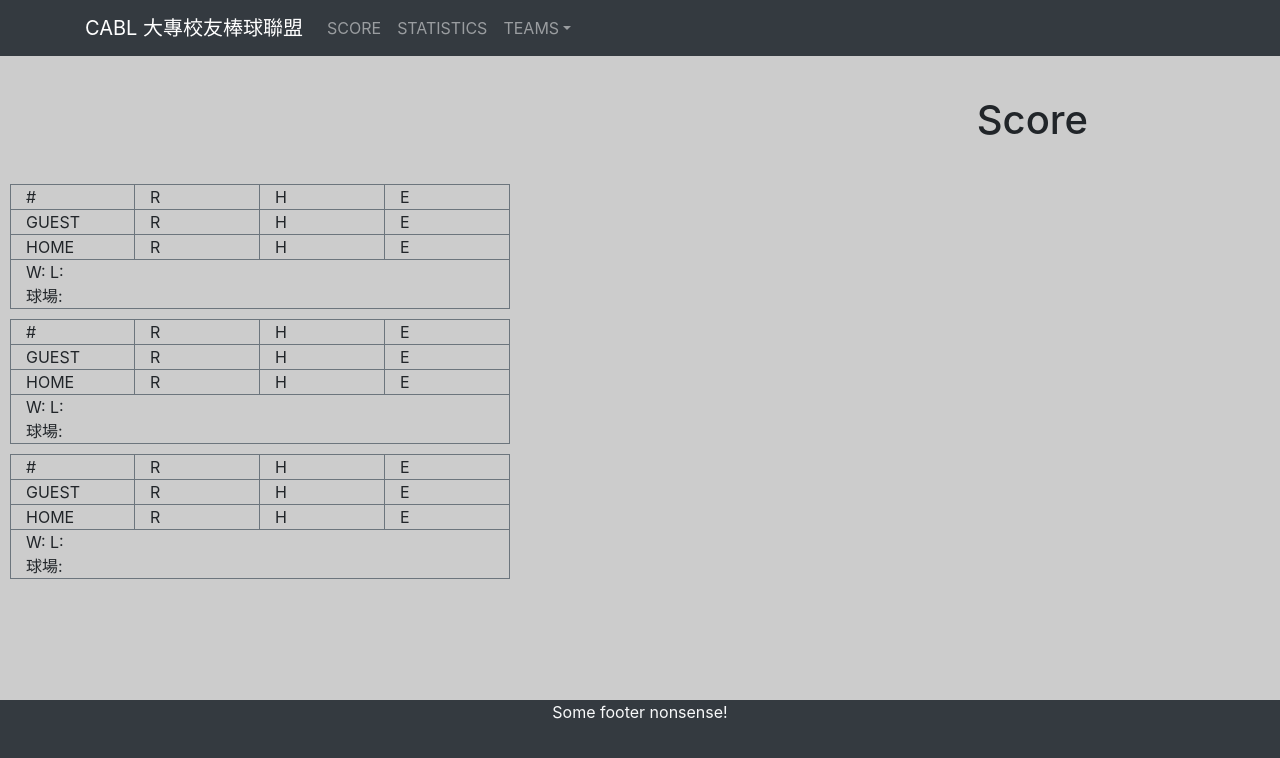
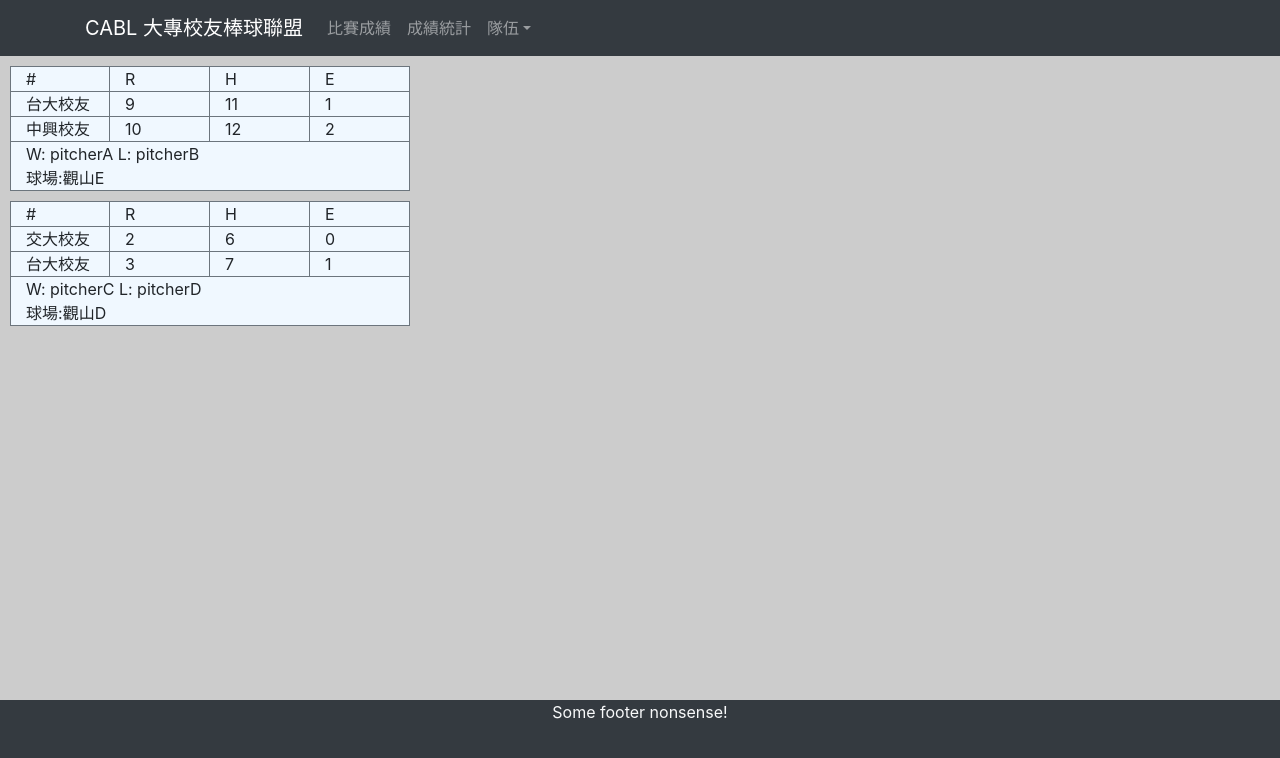
Before and after one commit to ShanyuJung/CABL, a React (Create React App) app: page /Score in a window 1280 px wide. Shown: the top 758 px of the page. Built offline with nearby package versions, Linux system fonts and the light colour scheme.

Commit message:
scoreBox update

```diff
--- a/src/components/Layout/NavbarComp.js
+++ b/src/components/Layout/NavbarComp.js
@@ -23,12 +23,12 @@ const NavbarComp = () => {
             <Navbar.Collapse id="basic-navbar-nav">
               <Nav className="me-auto">
                 <Nav.Link as={Link} to={"/Score"}>
-                  SCORE
+                  比賽成績
                 </Nav.Link>
                 <Nav.Link as={Link} to={"/Statistics"}>
-                  STATISTICS
+                  成績統計
                 </Nav.Link>
-                <NavDropdown title="TEAMS" id="basic-nav-dropdown">
+                <NavDropdown title="隊伍" id="basic-nav-dropdown">
                   <Teams />
                 </NavDropdown>
               </Nav>
--- a/src/components/Score/Score.js
+++ b/src/components/Score/Score.js
@@ -1,12 +1,13 @@
 import ScoreBox from "../UI/ScoreBox";
+import scoreData from "./ScoreData.json";
+import classes from "./Score.module.css";
 
 const Score = () => {
   return (
-    <div>
-      <h1>Score</h1>
-      <ScoreBox />
-      <ScoreBox />
-      <ScoreBox />
+    <div className={classes.score}>
+      {scoreData.map((gameData) => (
+        <ScoreBox data={gameData} key={gameData.gameNumber} />
+      ))}
     </div>
   );
 };
--- /dev/null
+++ b/src/components/Score/Score.module.css
@@ -0,0 +1,6 @@
+.score {
+  width: 100%;
+  padding: auto;
+  margin: auto;
+  display: inline-block;
+}
--- /dev/null
+++ b/src/components/Score/ScoreData.json
@@ -0,0 +1,32 @@
+[
+  {
+    "gameNumber": "202201001",
+    "date": "2022-01-01",
+    "guestTeam": "台大校友",
+    "homeTeam": "中興校友",
+    "guestTeamRun": 9,
+    "guestTeamHit": 11,
+    "guestTeamError": 1,
+    "homeTeamRun": 10,
+    "homeTeamHit": 12,
+    "homeTeamError": 2,
+    "field": "觀山E",
+    "winPitcher": "pitcherA",
+    "losePitcher": "pitcherB"
+  },
+  {
+    "gameNumber": "202201002",
+    "date": "2022-01-01",
+    "guestTeam": "交大校友",
+    "homeTeam": "台大校友",
+    "guestTeamRun": 2,
+    "guestTeamHit": 6,
+    "guestTeamError": 0,
+    "homeTeamRun": 3,
+    "homeTeamHit": 7,
+    "homeTeamError": 1,
+    "field": "觀山D",
+    "winPitcher": "pitcherC",
+    "losePitcher": "pitcherD"
+  }
+]
--- a/src/components/Teams/Teams.js
+++ b/src/components/Teams/Teams.js
@@ -2,17 +2,17 @@ import { NavDropdown } from "react-bootstrap";
 import { BrowserRouter as Router, Switch, Route, Link } from "react-router-dom";
 
 const teamList = [
-  { id: "NTU" },
-  { id: "NCHU" },
-  { id: "NCTU" },
-  { id: "NCCU" },
+  { id: "NTU", name: "台大" },
+  { id: "NCHU", name: "中興" },
+  { id: "NCTU", name: "交大" },
+  { id: "NCCU", name: "政大" },
 ];
 const Teams = () => {
   return (
     <>
       {teamList.map((team) => (
         <NavDropdown.Item as={Link} to={`/${team.id}`} key={team.id}>
-          {team.id}
+          {team.name}
         </NavDropdown.Item>
       ))}
     </>
--- a/src/components/UI/ScoreBox.js
+++ b/src/components/UI/ScoreBox.js
@@ -33,16 +33,16 @@ const ScoreBox = (props) => {
           lg="3"
           className="border-left border-right border-bottom border-secondary"
         >
-          GUEST
+          {props.data.guestTeam}
         </Col>
         <Col xs lg="3" className="border-right border-bottom border-secondary">
-          R
+          {props.data.guestTeamRun}
         </Col>
         <Col xs lg="3" className=" border-right border-bottom border-secondary">
-          H
+          {props.data.guestTeamHit}
         </Col>
         <Col xs lg="3" className=" border-right border-bottom border-secondary">
-          E
+          {props.data.guestTeamError}
         </Col>
       </Row>
 
@@ -51,16 +51,16 @@ const ScoreBox = (props) => {
           lg="3"
           className="border-left border-right border-bottom border-secondary"
         >
-          HOME
+          {props.data.homeTeam}
         </Col>
         <Col lg="3" className="border-right border-bottom border-secondary">
-          R
+          {props.data.homeTeamRun}
         </Col>
         <Col lg="3" className=" border-right border-bottom border-secondary">
-          H
+          {props.data.homeTeamHit}
         </Col>
         <Col lg="3" className=" border-right border-bottom border-secondary">
-          E
+          {props.data.homeTeamError}
         </Col>
       </Row>
       <Row>
@@ -68,8 +68,8 @@ const ScoreBox = (props) => {
           lg="12"
           className="border-left border-right border-bottom border-secondary"
         >
-          W: L: <br />
-          球場:
+          W: {props.data.winPitcher} L: {props.data.losePitcher} <br />
+          球場:{props.data.field}
         </Col>
       </Row>
     </Container>
--- a/src/components/UI/ScoreBox.module.css
+++ b/src/components/UI/ScoreBox.module.css
@@ -1,4 +1,5 @@
 .scoreBox {
-  max-width: 500px;
+  max-width: 400px;
   margin: 10px;
+  background-color: aliceblue;
 }
--- a/src/components/UI/StatsForm.js
+++ b/src/components/UI/StatsForm.js
@@ -10,7 +10,7 @@ const StatsForm = (props) => {
             props.statsType ? classes.selectedType : classes.typeButton
           }
         >
-          Hitting
+          打擊成績
         </button>
         <button
           onClick={props.onPitching}
@@ -18,7 +18,7 @@ const StatsForm = (props) => {
             props.statsType ? classes.typeButton : classes.selectedType
           }
         >
-          Pitching
+          投球成績
         </button>
       </div>
       {props.children}
--- a/src/components/UI/StatsForm.module.css
+++ b/src/components/UI/StatsForm.module.css
@@ -15,7 +15,7 @@
   background-color: rgba(0, 0, 0, 0.5);
   border: none;
   height: 2em;
-  width: 70px;
+  width: 90px;
   border-radius: 5px;
 }
 
@@ -29,6 +29,6 @@
   color: azure;
   border: none;
   height: 2em;
-  width: 70px;
+  width: 90px;
   border-radius: 5px;
 }
```
